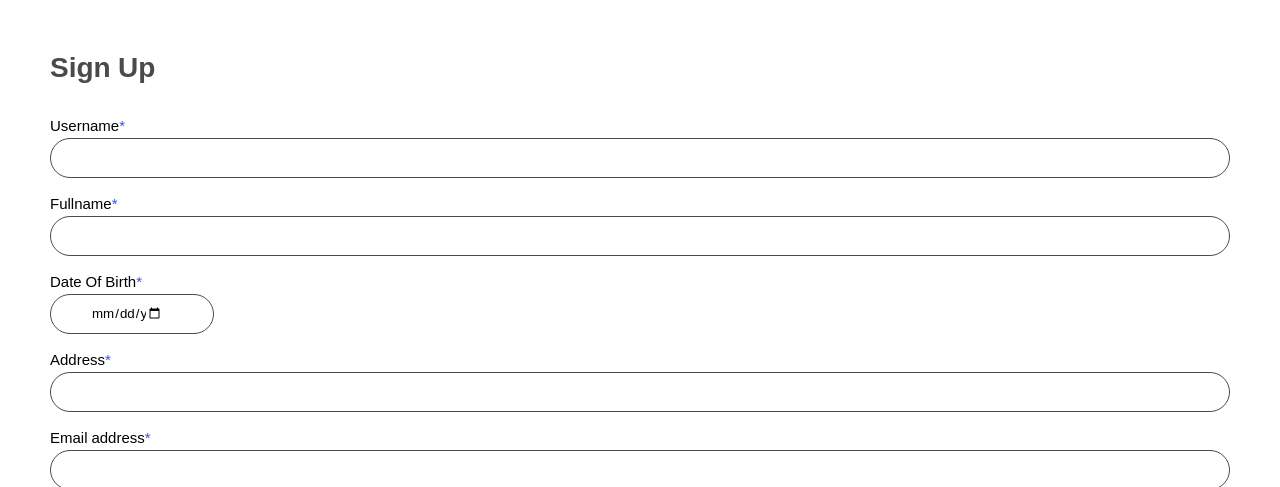
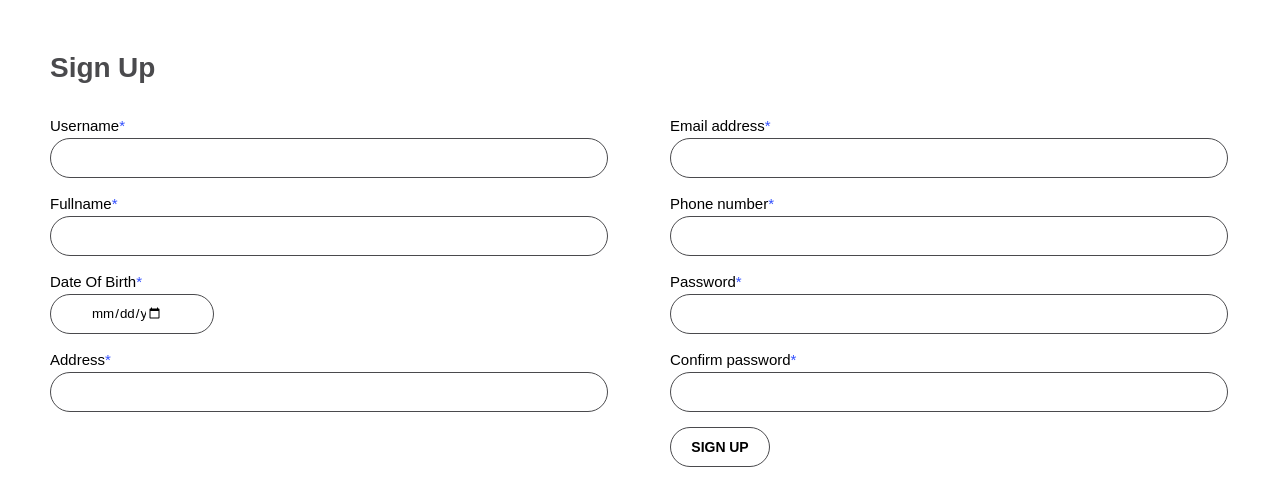
Before and after one commit to leminhbao308/System_Web_Technology, a plain HTML site: page html/my-account/signup.html in a window 1280 px wide. Shown: the part 326-813 px from the top of the page. Drawn offline with nearby package versions, Linux system fonts and the light colour scheme.

Commit message:
Update UI Sign Up: Customize layout two column for fields form

```diff
--- a/css/my-account/my-account.css
+++ b/css/my-account/my-account.css
@@ -440,10 +440,23 @@ header nav .menu .level01 {
       padding: 30px;
 }
 
+.form-signup__layout-column {
+      width: 1240px;
+      display: flex;
+      flex-direction: row;
+      justify-content: center;
+      align-items: start;
+}
+
+.form-signup-layout-column__left,
+.form-signup-layout-column__right {
+      width: 50%;
+}
+
 /* ----------------Login + SignUp Label---------------- */
 .form-login .login-label,
 .form-signup .signup-label {
-      width: 1240px;
+      width: 100%;
       font-size: 28px;
       color: #4a4a4d;
       padding: 25px 0px 10px 0px;
@@ -457,7 +470,7 @@ header nav .menu .level01 {
 .form-signup .signup-fullname,
 .form-signup .signup-phone,
 .form-signup .signup-address,
-.form-signup .signup-dob  {
+.form-signup .signup-dob {
       padding-top: 15px;
       display: flex;
 }
@@ -469,7 +482,7 @@ header nav .menu .level01 {
 .form-signup .signup-input-fullname #fullname,
 .form-signup .signup-input-phone #phone,
 .form-signup .signup-input-address #address {
-      width: 1180px;
+      width: 90%;
       height: 40px;
       text-indent: 20px;
       border: 1px solid #4a4a4d;
@@ -513,7 +526,7 @@ header nav .menu .level01 {
 .form-login .login-input-password #password,
 .form-signup .signup-input-password #password,
 .form-signup .signup-input-confirm-password #confirm-password {
-      width: 1180px;
+      width: 90%;
       height: 40px;
       text-indent: 20px;
       border: 1px solid #4a4a4d;
--- a/html/my-account/signup.html
+++ b/html/my-account/signup.html
@@ -228,6 +228,8 @@
                         Sign Up
                   </div>
 
+                  <div class="form-signup__layout-column">
+                        <div class="form-signup-layout-column__left">
                               <div class="signup-username">
                                     Username<div style="color: #3350fe;">*</div>
                               </div>
@@ -259,7 +261,9 @@
                               <div class="signup-input-address">
                                     <input type="text" name="" id="address">
                               </div>
+                        </div>
 
+                        <div class="form-signup-layout-column__right">
                               <div class="signup-Email">
                                     Email address <div style="color: #3350fe;">*</div>
                               </div>
@@ -291,10 +295,13 @@
                               <div class="signup-input-confirm-password">
                                     <input type="password" name="" id="confirm-password">
                               </div>
-
                               <div class="button-signup">
                                     <input type="submit" value="SIGN UP" id="signup">
                               </div>
+                        </div>
+                  </div>
+
+
             </form>
       </div>
 
```
Lines whose indentation alone changed are shown as unchanged.
